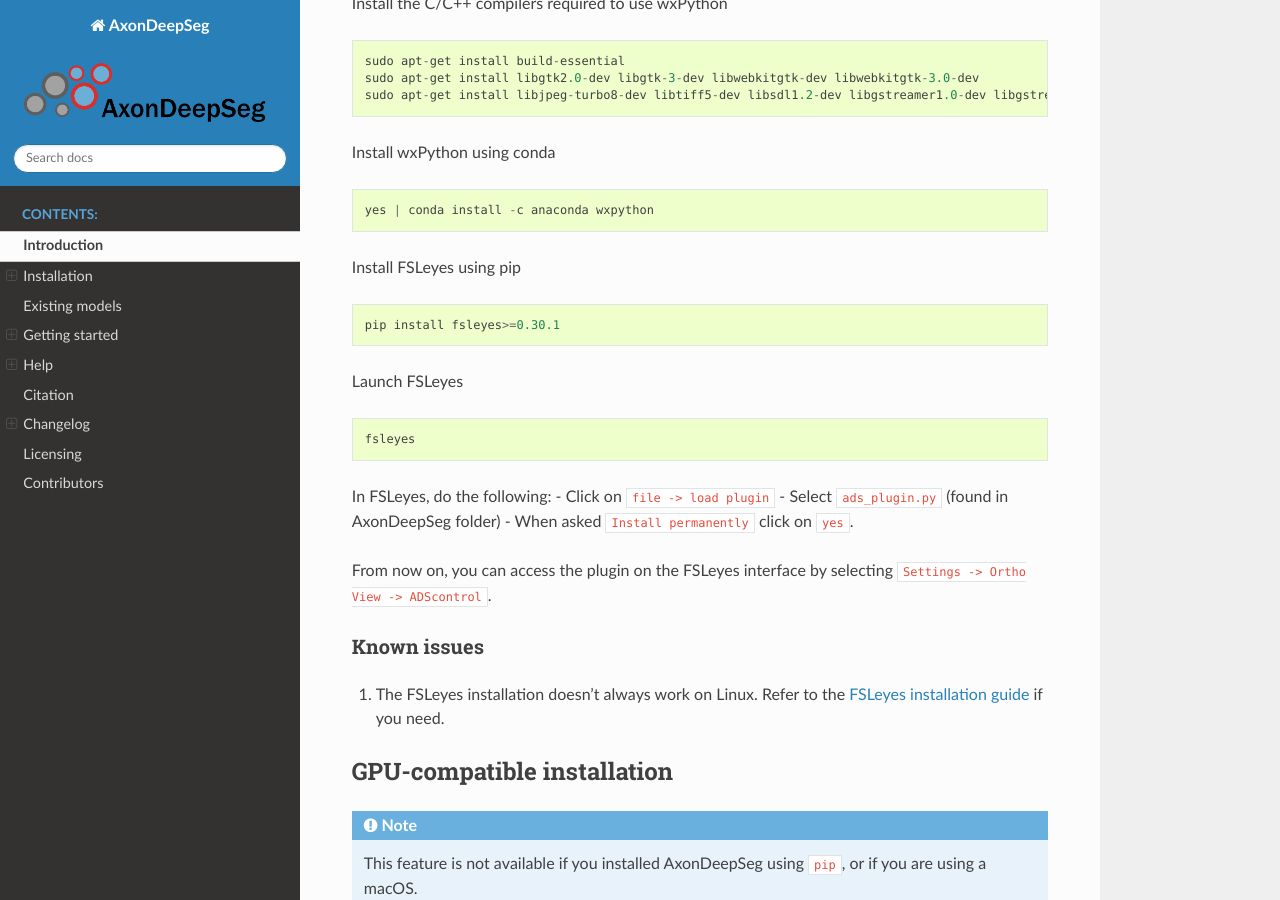
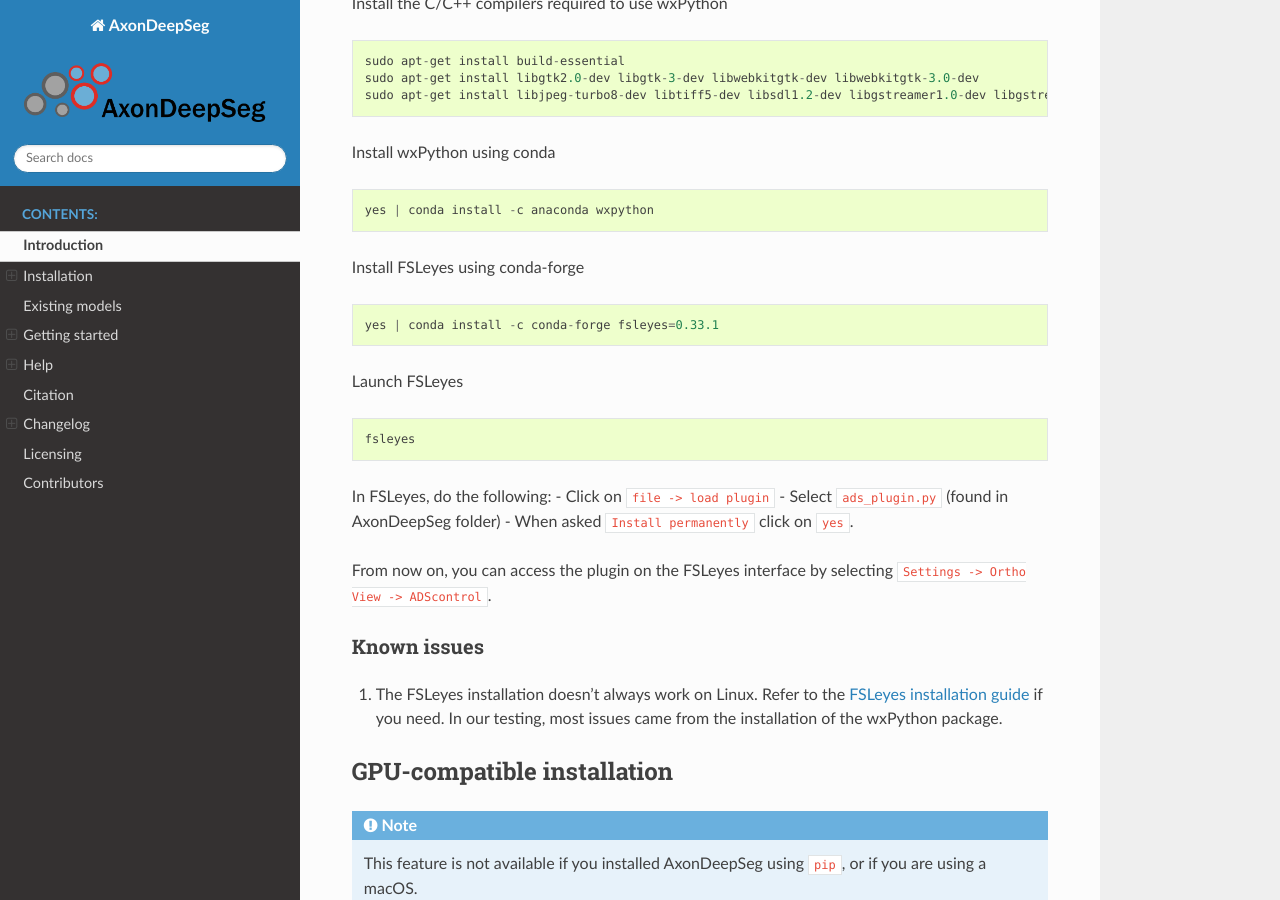
Before and after one commit to axondeepseg/axondeepseg, a Sphinx documentation site: the page built from docs/source/documentation.rst, in a window 1280 px wide and 900 px high, scrolled down 6288 px. Built offline with Sphinx 7.4.7 and the Read the Docs theme 2.0.0, drawn with Linux system fonts in a browser that asks for light colours.

Commit message:
Use a specific version of FSLeyes for the plugin (#305)
* #303 updated the documentation. The FSLeyes version to install is now set to 0.30.1

* Test using both basic installation and FSLeyes installation

* Add miniconda install to test

* Update .travis.yml

* Update .travis.yml

* Update .travis.yml

* Add OSX testing pattern

* Update .travis.yml

* Update .travis.yml

* Update .travis.yml

* Update .travis.yml

* Update .travis.yml

* Update .travis.yml

* Update .travis.yml

* Update .travis.yml

* Update .travis.yml

* Update .travis.yml

* Update .travis.yml

* Update documentation.rst

Co-authored-by: Mathieu Boudreau <emb6150@gmail.com>

```diff
--- a/docs/source/documentation.rst
+++ b/docs/source/documentation.rst
@@ -190,7 +190,7 @@
 ~~~~~~~~~~~~~~~~~~~~~~~~~~~~~~~~~~~~~~~~~~~~~~~~~~~~~~~~~~~~~~~~~~~~~~~~~~~~~~~
 Install FSLeyes using conda-forge ::
 
-           yes | conda install -c conda-forge fsleyes>=0.30.1
+           yes | conda install -c conda-forge fsleyes=0.33.1
 
 Launch FSLeyes ::
 
@@ -213,9 +213,9 @@
 
            yes | conda install -c anaconda wxpython
 
-Install FSLeyes using pip ::
+Install FSLeyes using conda-forge ::
 
-           pip install fsleyes>=0.30.1
+           yes | conda install -c conda-forge fsleyes=0.33.1
 
 Launch FSLeyes ::
 
@@ -230,7 +230,7 @@
 
 Known issues
 ~~~~~~~~~~~~~~~~~~~~~~~~~~~~~~~~~~~~~~~~~~~~~~~~~~~~~~~~~~~~~~~~~~~~~~~~~~~~~~~
-1. The FSLeyes installation doesn't always work on Linux. Refer to the `FSLeyes installation guide <https://users.fmrib.ox.ac.uk/~paulmc/fsleyes/userdoc/latest/install.html>`_ if you need.
+1. The FSLeyes installation doesn't always work on Linux. Refer to the `FSLeyes installation guide <https://users.fmrib.ox.ac.uk/~paulmc/fsleyes/userdoc/latest/install.html>`_ if you need. In our testing, most issues came from the installation of the wxPython package.
 
 
 GPU-compatible installation
```
Also changed, not shown: .travis.yml.
